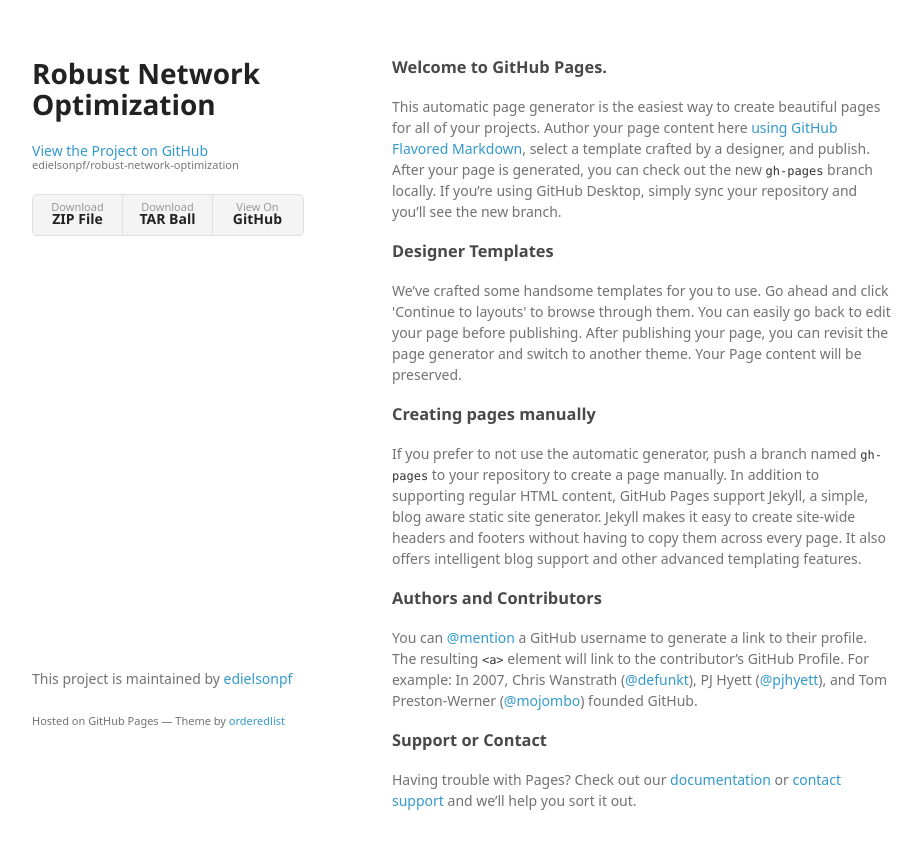
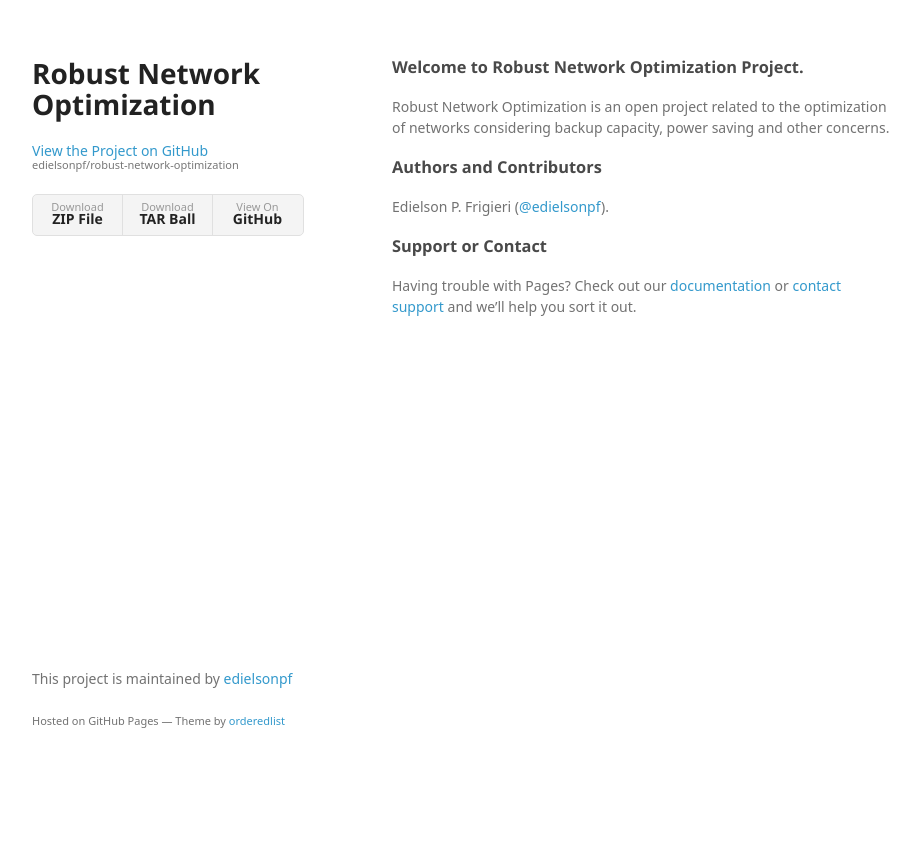
Before and after one commit to edielsonpf/robust-network-optimization, a plain HTML site: page index.html in a window 1280 px wide. Shown: the whole page, without its empty margins (178-1100 px from the left). After the commit the page ends 800 px from the top, so only its background shows below. Drawn offline with Linux system fonts and the light colour scheme; a web font is replaced by a local one.

```diff
--- a/index.html
+++ b/index.html
@@ -29,24 +29,14 @@
       </header>
       <section>
         <h3>
-<a id="welcome-to-github-pages" class="anchor" href="#welcome-to-github-pages" aria-hidden="true"><span class="octicon octicon-link"></span></a>Welcome to GitHub Pages.</h3>
+<a id="welcome-to-robust-network-optimization-project" class="anchor" href="#welcome-to-robust-network-optimization-project" aria-hidden="true"><span class="octicon octicon-link"></span></a>Welcome to Robust Network Optimization Project.</h3>
 
-<p>This automatic page generator is the easiest way to create beautiful pages for all of your projects. Author your page content here <a href="https://guides.github.com/features/mastering-markdown/">using GitHub Flavored Markdown</a>, select a template crafted by a designer, and publish. After your page is generated, you can check out the new <code>gh-pages</code> branch locally. If you’re using GitHub Desktop, simply sync your repository and you’ll see the new branch.</p>
-
-<h3>
-<a id="designer-templates" class="anchor" href="#designer-templates" aria-hidden="true"><span class="octicon octicon-link"></span></a>Designer Templates</h3>
-
-<p>We’ve crafted some handsome templates for you to use. Go ahead and click 'Continue to layouts' to browse through them. You can easily go back to edit your page before publishing. After publishing your page, you can revisit the page generator and switch to another theme. Your Page content will be preserved.</p>
-
-<h3>
-<a id="creating-pages-manually" class="anchor" href="#creating-pages-manually" aria-hidden="true"><span class="octicon octicon-link"></span></a>Creating pages manually</h3>
-
-<p>If you prefer to not use the automatic generator, push a branch named <code>gh-pages</code> to your repository to create a page manually. In addition to supporting regular HTML content, GitHub Pages support Jekyll, a simple, blog aware static site generator. Jekyll makes it easy to create site-wide headers and footers without having to copy them across every page. It also offers intelligent blog support and other advanced templating features.</p>
+<p>Robust Network Optimization is an open project related to the optimization of networks considering backup capacity, power saving and other concerns.</p>
 
 <h3>
 <a id="authors-and-contributors" class="anchor" href="#authors-and-contributors" aria-hidden="true"><span class="octicon octicon-link"></span></a>Authors and Contributors</h3>
 
-<p>You can <a href="https://github.com/blog/821" class="user-mention">@mention</a> a GitHub username to generate a link to their profile. The resulting <code>&lt;a&gt;</code> element will link to the contributor’s GitHub Profile. For example: In 2007, Chris Wanstrath (<a href="https://github.com/defunkt" class="user-mention">@defunkt</a>), PJ Hyett (<a href="https://github.com/pjhyett" class="user-mention">@pjhyett</a>), and Tom Preston-Werner (<a href="https://github.com/mojombo" class="user-mention">@mojombo</a>) founded GitHub.</p>
+<p>Edielson P. Frigieri (<a href="https://github.com/edielsonpf" class="user-mention">@edielsonpf</a>).</p>
 
 <h3>
 <a id="support-or-contact" class="anchor" href="#support-or-contact" aria-hidden="true"><span class="octicon octicon-link"></span></a>Support or Contact</h3>
```
Also changed, not shown: params.json (+1 -1 lines).
